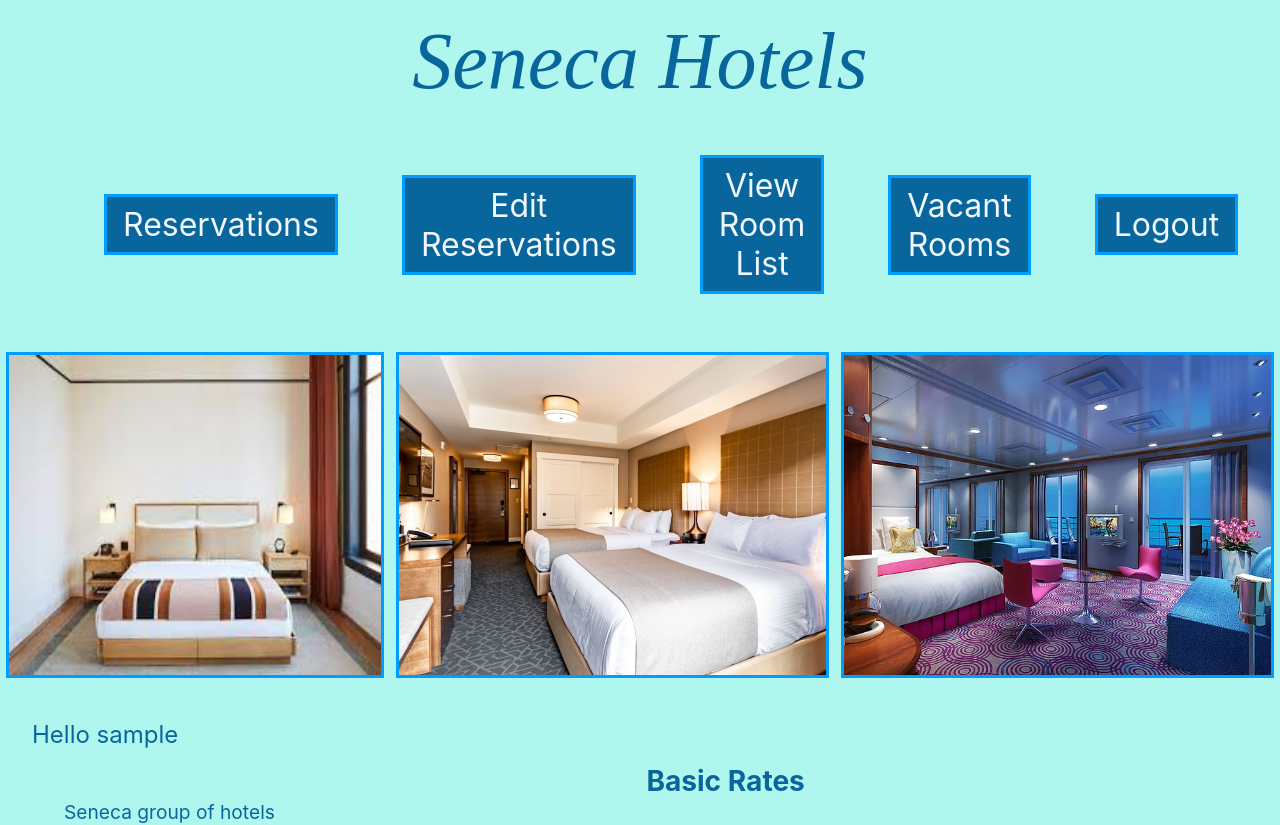
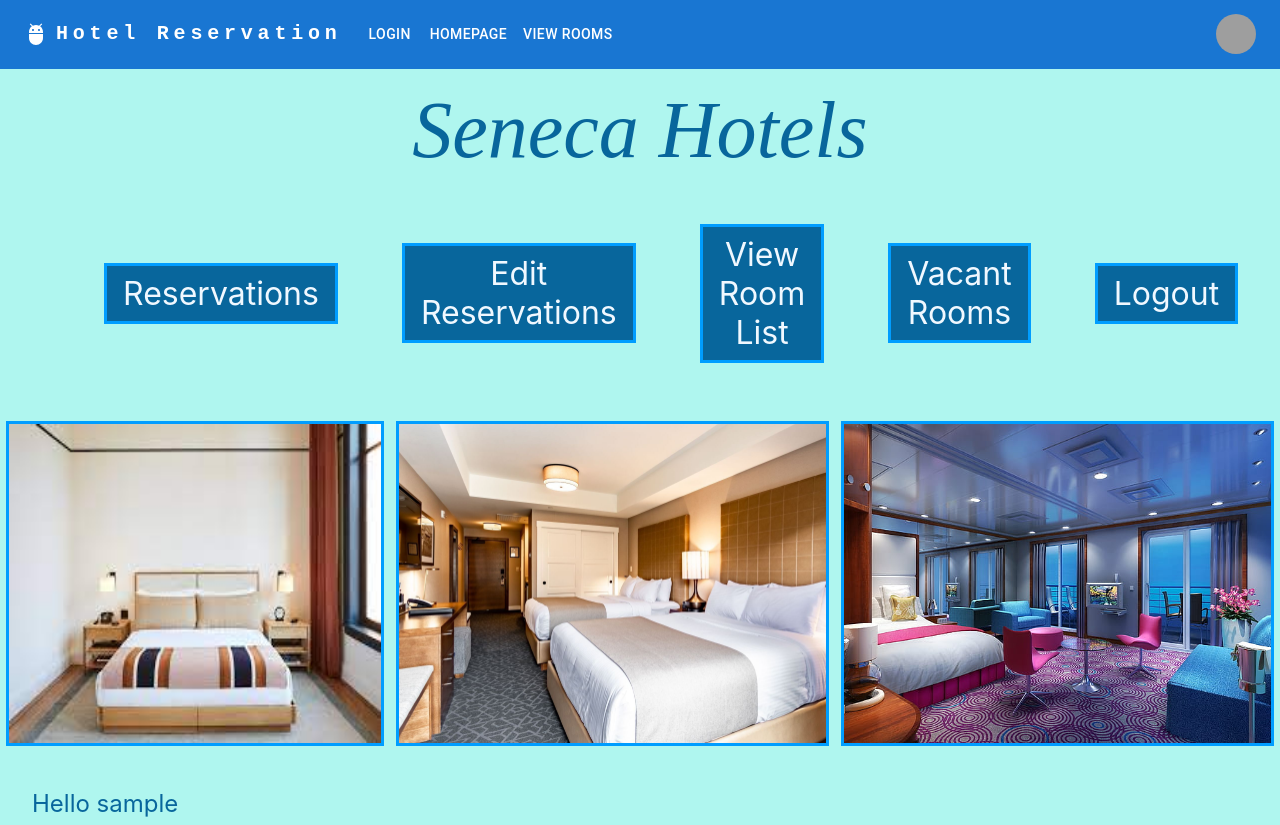
Before and after one commit to CAPSTONE-2022-2023/Group_24, a React (Create React App) app in the folder hotel-app/: page /Homepage/Customer in a window 1280 px wide. Shown: the top 825 px of the page. Built offline with nearby package versions, Linux system fonts and the light colour scheme; sample sign-in values are in the browser's storage; grey boxes are pictures that could not be loaded.

Commit message:
added navbar

```diff
--- a/hotel-app/src/App.js
+++ b/hotel-app/src/App.js
@@ -14,6 +14,7 @@
 import { createTheme, ThemeProvider } from '@mui/material/styles';
 import { useEffect, useState } from "react";
 import { useNavigate } from "react-router-dom";
+import NavBar from './NavBar';
 
 const theme = createTheme({
   palette: {
@@ -106,6 +107,7 @@
   };
 
   return (
+    <div>
     <ThemeProvider theme={theme}>
       <Container component="main" maxWidth="xs">
         <CssBaseline />
@@ -180,6 +182,7 @@
         </Box>
       </Container>
     </ThemeProvider>
+    </div>
   );
 }
 
--- /dev/null
+++ b/hotel-app/src/NavBar.js
@@ -0,0 +1,166 @@
+import * as React from 'react';
+import AppBar from '@mui/material/AppBar';
+import Box from '@mui/material/Box';
+import Toolbar from '@mui/material/Toolbar';
+import IconButton from '@mui/material/IconButton';
+import Typography from '@mui/material/Typography';
+import Menu from '@mui/material/Menu';
+import MenuIcon from '@mui/icons-material/Menu';
+import Container from '@mui/material/Container';
+import Avatar from '@mui/material/Avatar';
+import Button from '@mui/material/Button';
+import Tooltip from '@mui/material/Tooltip';
+import MenuItem from '@mui/material/MenuItem';
+import AdbIcon from '@mui/icons-material/Adb';
+import {Link} from "react-router-dom";
+
+const pages = ['', 'Homepage/Customer', 'Room/View'];
+const pagesName = ['Login', 'Homepage', 'View Rooms'];
+const settings = ['Profile', 'Account', 'Dashboard', 'Logout'];
+
+function ResponsiveAppBar() {
+  const [anchorElNav, setAnchorElNav] = React.useState(null);
+  const [anchorElUser, setAnchorElUser] = React.useState(null);
+
+  const handleOpenNavMenu = (event) => {
+    setAnchorElNav(event.currentTarget);
+  };
+  const handleOpenUserMenu = (event) => {
+    setAnchorElUser(event.currentTarget);
+  };
+
+  const handleCloseNavMenu = () => {
+    setAnchorElNav(null);
+  };
+
+  const handleCloseUserMenu = () => {
+    setAnchorElUser(null);
+  };
+
+  return (
+    <AppBar position="static">
+      <Container maxWidth="xl">
+        <Toolbar disableGutters>
+          <AdbIcon sx={{ display: { xs: 'none', md: 'flex' }, mr: 1 }} />
+          <Typography
+            variant="h6"
+            noWrap
+            component="a"
+            href="/"
+            sx={{
+              mr: 2,
+              display: { xs: 'none', md: 'flex' },
+              fontFamily: 'monospace',
+              fontWeight: 700,
+              letterSpacing: '.3rem',
+              color: 'inherit',
+              textDecoration: 'none',
+            }}
+          >
+            Hotel Reservation
+          </Typography>
+
+          <Box sx={{ flexGrow: 1, display: { xs: 'flex', md: 'none' } }}>
+            <IconButton
+              size="large"
+              aria-label="account of current user"
+              aria-controls="menu-appbar"
+              aria-haspopup="true"
+              onClick={handleOpenNavMenu}
+              color="inherit"
+            >
+              <MenuIcon />
+            </IconButton>
+            <Menu
+              id="menu-appbar"
+              anchorEl={anchorElNav}
+              anchorOrigin={{
+                vertical: 'bottom',
+                horizontal: 'left',
+              }}
+              keepMounted
+              transformOrigin={{
+                vertical: 'top',
+                horizontal: 'left',
+              }}
+              open={Boolean(anchorElNav)}
+              onClose={handleCloseNavMenu}
+              sx={{
+                display: { xs: 'block', md: 'none' },
+              }}
+            >
+              {pages.map((page, index) => (
+                <MenuItem key={page} onClick={handleCloseNavMenu}>
+                  <Typography textAlign="center">
+                    <Link style={{textDecoration: "none", color: "white" }} to={`/${page}`}>{index}</Link>
+                  </Typography>
+                </MenuItem>
+              ))}
+            </Menu>
+          </Box>
+          <AdbIcon sx={{ display: { xs: 'flex', md: 'none' }, mr: 1 }} />
+          <Typography
+            variant="h5"
+            noWrap
+            component="a"
+            href=""
+            sx={{
+              mr: 2,
+              display: { xs: 'flex', md: 'none' },
+              flexGrow: 1,
+              fontFamily: 'monospace',
+              fontWeight: 700,
+              letterSpacing: '.3rem',
+              color: 'inherit',
+              textDecoration: 'none',
+            }}
+          >
+            LOGO
+          </Typography>
+          <Box sx={{ flexGrow: 1, display: { xs: 'none', md: 'flex' } }}>
+            {pages.map((page, index) => (
+              <Button
+                key={page}
+                onClick={handleCloseNavMenu}
+                sx={{ my: 2, color: 'white', display: 'block' }}
+              >
+                <Link style={{textDecoration: "none", color: "white" }} to={`/${page}`}>{pagesName[index]}</Link>
+              </Button>
+            ))}
+          </Box>
+
+          <Box sx={{ flexGrow: 0 }}>
+            <Tooltip title="Open settings">
+              <IconButton onClick={handleOpenUserMenu} sx={{ p: 0 }}>
+                <Avatar alt="Remy Sharp" src="/static/images/avatar/2.jpg" />
+              </IconButton>
+            </Tooltip>
+            <Menu
+              sx={{ mt: '45px' }}
+              id="menu-appbar"
+              anchorEl={anchorElUser}
+              anchorOrigin={{
+                vertical: 'top',
+                horizontal: 'right',
+              }}
+              keepMounted
+              transformOrigin={{
+                vertical: 'top',
+                horizontal: 'right',
+              }}
+              open={Boolean(anchorElUser)}
+              onClose={handleCloseUserMenu}
+            >
+              {settings.map((setting) => (
+                <MenuItem key={setting} onClick={handleCloseUserMenu}>
+                  <Typography textAlign="center">{setting}</Typography>
+                </MenuItem>
+              ))}
+            </Menu>
+          </Box>
+        </Toolbar>
+      </Container>
+    </AppBar>
+  );
+}
+export default ResponsiveAppBar;
--- a/hotel-app/src/index.js
+++ b/hotel-app/src/index.js
@@ -11,10 +11,12 @@
 import reportWebVitals from './reportWebVitals';
 import Room_View from './Room-View';
 import Room_Edit from './Room-Edit';
+import NavBar from './NavBar';
 
 export default function Application() {
   return (
     <BrowserRouter>
+    <NavBar />
       <Routes>
         <Route path="/">
           <Route index element={<SignIn />} />
```
